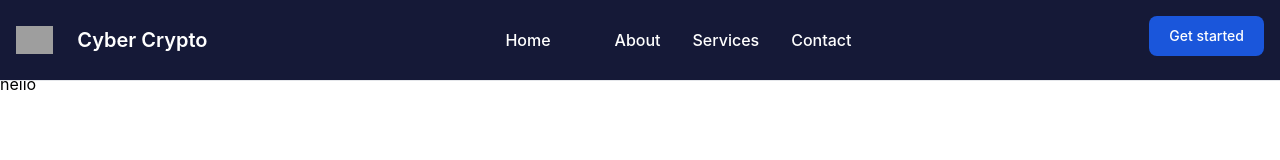
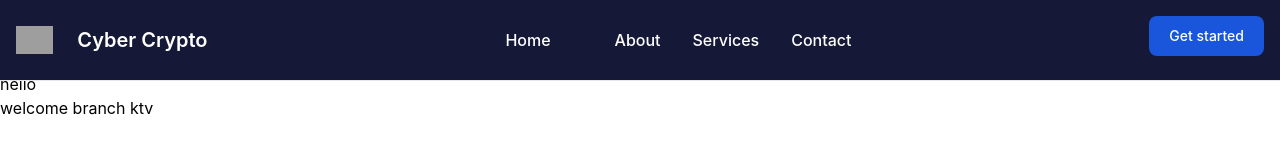
Before and after one commit to vanloc2003/demo-git, a website: page src/index.html in a window 1280 px wide. Drawn offline with nearby package versions, Linux system fonts and the light colour scheme; grey boxes are pictures that could not be loaded.

Commit message:
test ktv

```diff
--- a/src/index.html
+++ b/src/index.html
@@ -67,6 +67,7 @@
             <div class="carousel-content">
                 <h1>Trsuted & Secure <br> <span>Crypto</span> Market <br> Exchange.</h1>
                 <p>hello</p>
+                <p>welcome branch ktv</p>
             </div>
         </div>
     </section>
```
